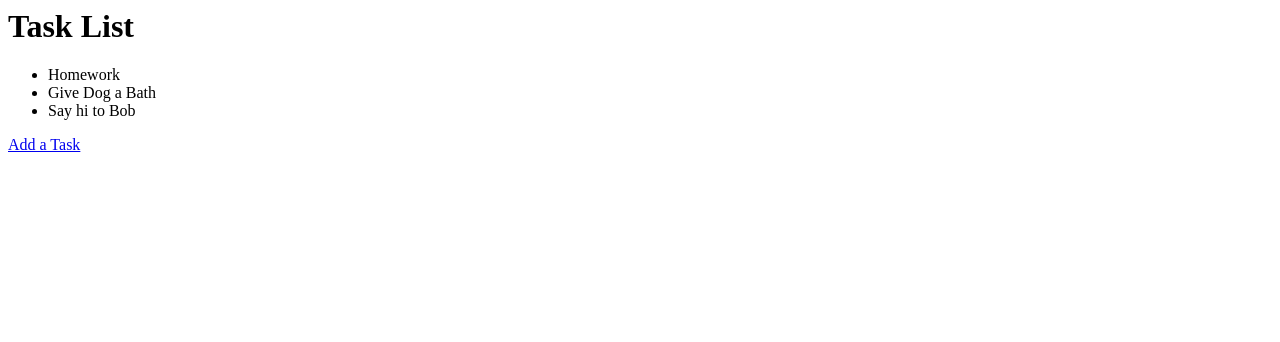
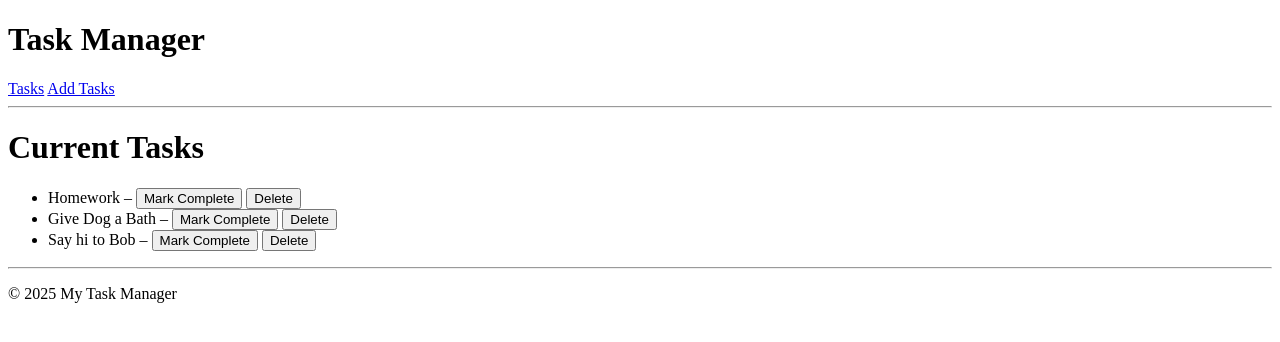
Before and after one commit to cwatson97/Task-Manager, a Django app: page /tasks/ in a window 1280 px wide. Shown: the top 342 px of the page. Run offline with Django 5.2, Linux system fonts and the light colour scheme; data comes from the database, SQL or seed files in the repository.

Commit message:
Added base template

```diff
--- /dev/null
+++ b/tasks/Templates/Base_Design.html
@@ -0,0 +1,39 @@
+<!DOCTYPE html>         <!--  This tells the browser that this is an HTML5 document  -->
+<html lang = "en">      <!-- We have to declare what language the page is in (English) for accessibility and SEO (Search Engine Optimization)-->
+
+<head>  <!-- This is where we start out CSS code and hold our Metadata-->
+    <meta charset = "UTF-8">    <!-- Set the character encoding to UTF-8 -->
+
+    <meta name = "viewport" content = "width=device-width, initial-scale = 1.0">
+        <!-- Here we are setting up the rules for the viewport (visible area of screen) of the browser of the device -->
+        <!-- Content hold the instructions for how to size and scale the page || Width scales to the width of the device || intitial scale is the zoom level -->
+    <title>
+        Task Manager{% block title %}{% endblock %} <!-- title controls the text in the browser tab-->
+    </title>
+</head>
+
+<!-- Begin building the pages body / layout-->
+<body>
+    <header>
+        <h1> Task Manager </h1> <!-- h1 is the main heading visible at the top -->
+        <nav>   <!-- Holds navigation links -->
+            <a href = "{% url 'list_of_tasks'%}"> Tasks</a>     <!-- Use django url tag to generate the correct URL for list of tasks page-->
+            <a href = "{% url 'add_new_task'%}"> Add Tasks</a>  <!-- Use django url tag to generate the correct URL for add new task page-->
+        </nav>
+        <hr>    <!-- Draws a line to separate the header from the main content of the page -->
+    </header>
+
+    <main>
+        {% block content %}
+            <!-- Child templates will inject content here -->
+        {% endblock %}
+    </main>
+
+    <!-- Footer defined the bottom of the page-->
+    <footer>
+        <hr>    <!-- Another horizontal line to separate the main content from the footer -->
+        <p> &copy; 2025 My Task Manager </p>    <!-- &copy is copyright symbol -->
+    </footer>
+
+</body>
+</html>
--- a/tasks/Templates/Tasks/list_of_tasks.html
+++ b/tasks/Templates/Tasks/list_of_tasks.html
@@ -1,7 +1,30 @@
-<h1>Task List</h1>
+<!-- Tells django this template is a chil template and should use Base_Design.html as the skeleton/layout-->
+{% extends 'Base_Design.html'%}
+
+<!-- Defines the content for the title block that exists in the Base_Design.html file-->
+{% block title %} - Task List{% endblock %}
+
+<!-- All content between block content and endblock will be placed in the section in Base_Design.html where 'block content' is-->
+{% block content %}
+<h1>Current Tasks</h1>
 <ul>
-{% for task in tasks %}
-  <li>{{ task.title }} {% if task.completed %}(Done){% endif %}</li>
-{% endfor %}
+    {% for task in tasks %}
+        <li>
+            {{ task.title }} –
+            {% if task.completed %}
+                ✅ Done
+            {% else %}
+                <form action="{% url 'mark_complete' task.id %}" method="post" style="display:inline;">
+                    {% csrf_token %}
+                    <button type="submit">Mark Complete</button>
+                </form>
+            {% endif %}
+
+            <form action="{% url 'delete_task' task.id %}" method="post" style="display:inline;">
+                {% csrf_token %}
+                <button type="submit">Delete</button>
+            </form>
+        </li>
+    {% endfor %}
 </ul>
-<a href="{% url 'add_new_task' %}">Add a Task</a>
+{% endblock %}
```
Also changed, not shown: tasks/Templates/Tasks/add_new_task.html (+14 -3 lines).
